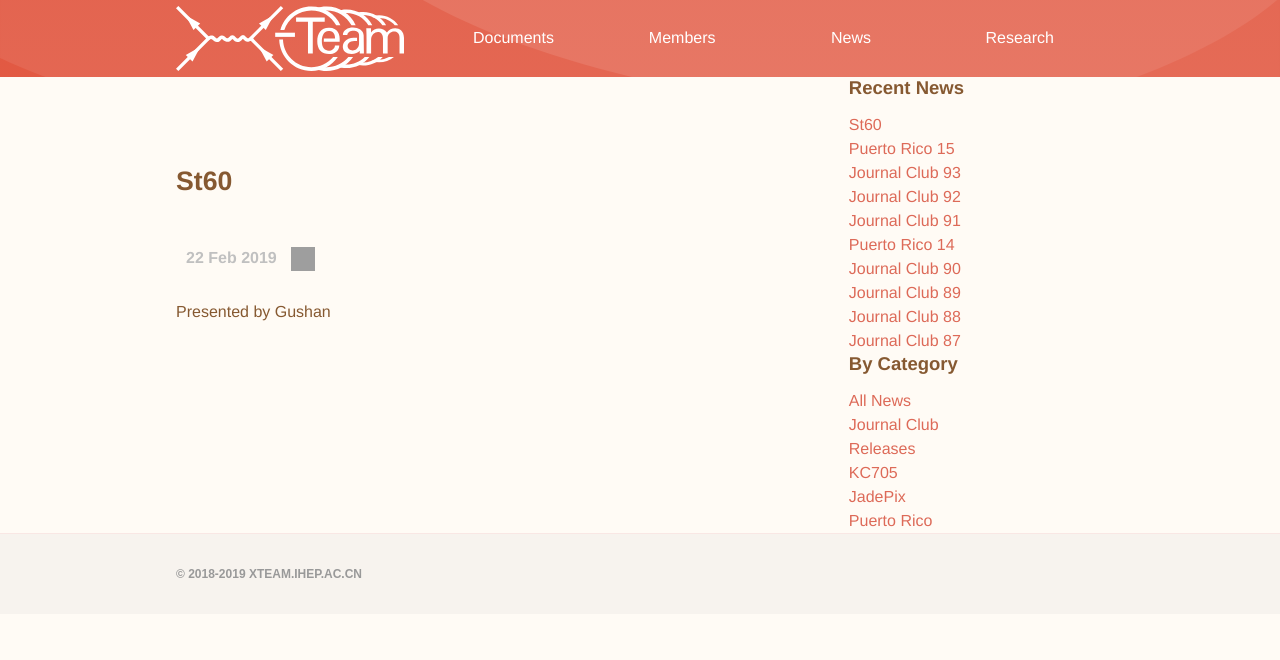
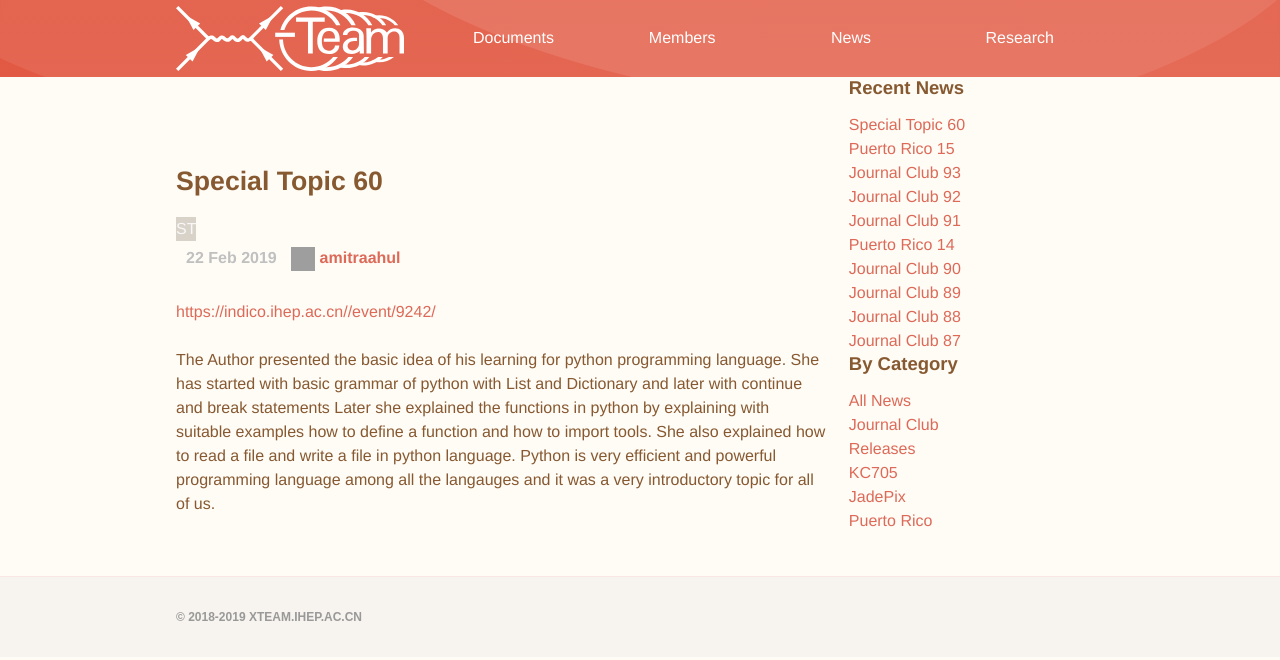
Before and after one commit to dt-np/xteam, a Jekyll site: the page built from _posts/2019-02-22-ST60.md, in a window 1280 px wide. Shown: the top 660 px of the page. Built offline with Jekyll 4.4.1, drawn with Linux system fonts in a browser that asks for light colours; grey boxes are pictures that could not be loaded.

Commit message:
Update 2019-02-22-ST60.md

```diff
--- a/_posts/2019-02-22-ST60.md
+++ b/_posts/2019-02-22-ST60.md
@@ -1 +1,14 @@
-Presented by Gushan
+---
+title:  "Special Topic 60"
+date: 2019-02-22 12:30:00 +0800
+author: amitraahul
+categories: ST
+---
+
+<https://indico.ihep.ac.cn//event/9242/>
+
+The Author presented the basic idea of his learning for python programming language.
+She has started with basic grammar of python with List and Dictionary and later with continue and break statements
+Later she explained the functions in python by explaining with suitable examples how to define a function and how to import tools.
+She also explained how to read a file and write a file in python language.
+Python is very efficient and powerful programming language among all the langauges and it was a very introductory topic for all of us.
```
